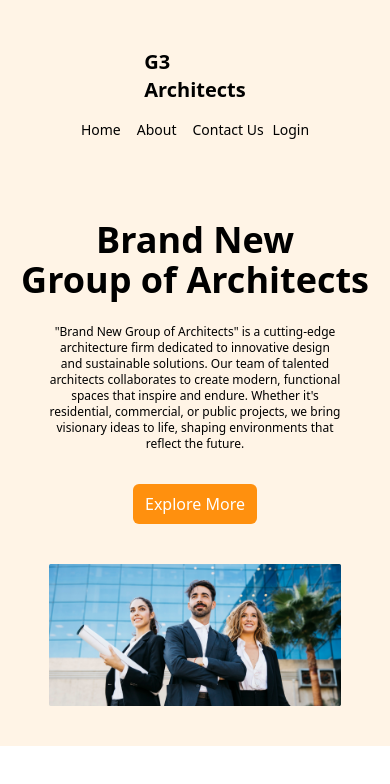
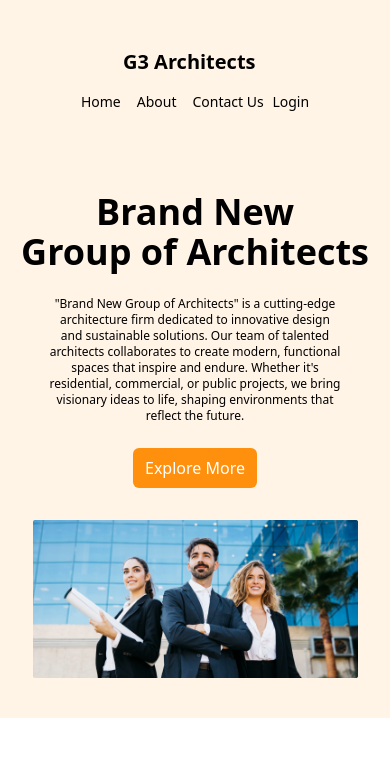
Before and after one commit to hsrokon/5-G3-Architects-PH, a plain HTML site: page index.html in a window 390 px wide. Drawn offline with nearby package versions, Linux system fonts and the light colour scheme; a web font is replaced by a local one.

Commit message:
some modification of previous commit

```diff
--- a/index.html
+++ b/index.html
@@ -19,7 +19,7 @@
         <div class="flex justify-between flex-col md:flex-row items-center pt-12 px-40 gap-4">
             <div>
                 <a href="">
-                    <h1 class="font-bold text-xl sm:text-2xl md:text-3xl lg:text-4xl lg:pl-16">
+                    <h1 class="font-bold text-xl w-36 md:w-fit sm:text-2xl md:text-3xl lg:text-4xl lg:pl-16">
                         G3 Architects
                     </h1>
                 </a>
@@ -39,11 +39,11 @@
                 "Brand New Group of Architects" is a cutting-edge architecture firm dedicated to innovative design and sustainable solutions. Our team of talented architects collaborates to create modern, functional spaces that inspire and endure. Whether it's residential, commercial, or public projects, we bring visionary ideas to life, shaping environments that reflect the future.
             </p>
             <a href="">
-                <button class="mt-8 bg-[#FF900E] px-3 py-2  rounded-md text-white hover:bg-slate-300 hover:text-cyan-950">Explore More</button>
+                <button class="mt-6 bg-[#FF900E] px-3 py-2  rounded-md text-white hover:bg-slate-300 hover:text-cyan-950">Explore More</button>
             </a>
         </div>
-        <div class="mt-10">
-            <img class="w-9/12 mx-auto" src="images/banner.png" alt="">
+        <div class="mt-8">
+            <img class="w-10/12 mx-auto" src="images/banner.png" alt="">
         </div>
     </header>
 </body>
```
